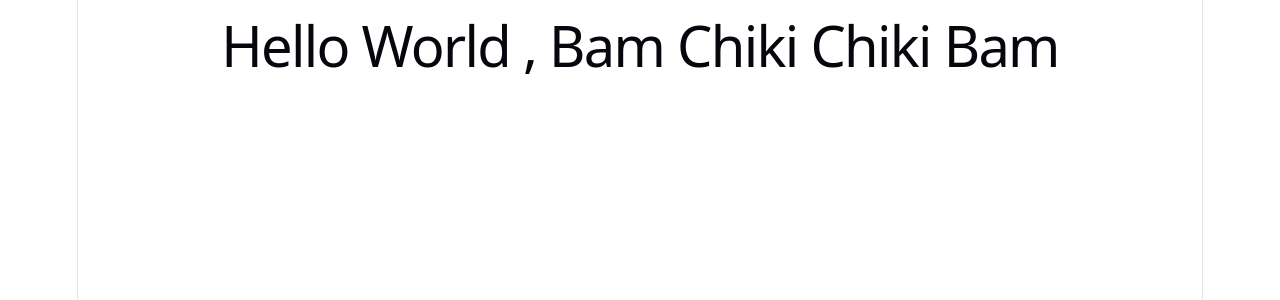
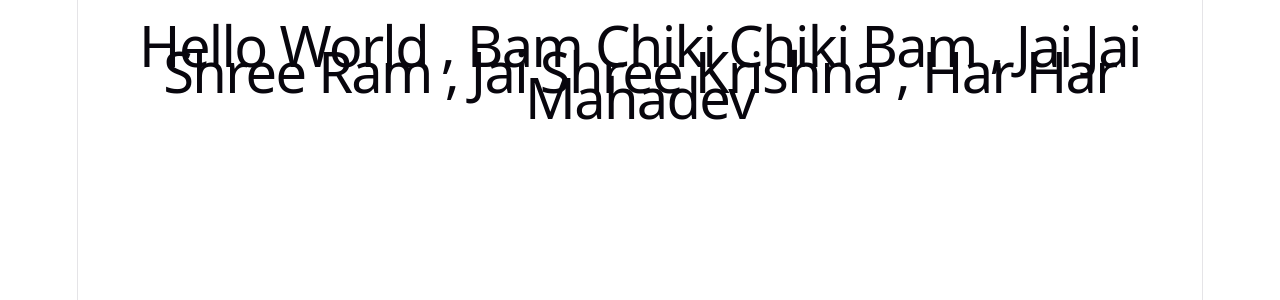
Before and after one commit to vishalprataptech/test-pr, a React (Vite) app: page / in a window 1280 px wide. Shown: the top 300 px of the page. Built offline with nearby package versions, Linux system fonts and the light colour scheme.

Commit message:
Har Har Mahadev

```diff
--- a/src/App.tsx
+++ b/src/App.tsx
@@ -7,7 +7,7 @@ function App() {
 
   return (
     <>
-    <h1>Hello World , Bam Chiki Chiki Bam</h1>
+    <h1>Hello World , Bam Chiki Chiki Bam , Jai Jai Shree Ram , Jai Shree Krishna , Har Har Mahadev</h1>
     </>
   )
 }
```
